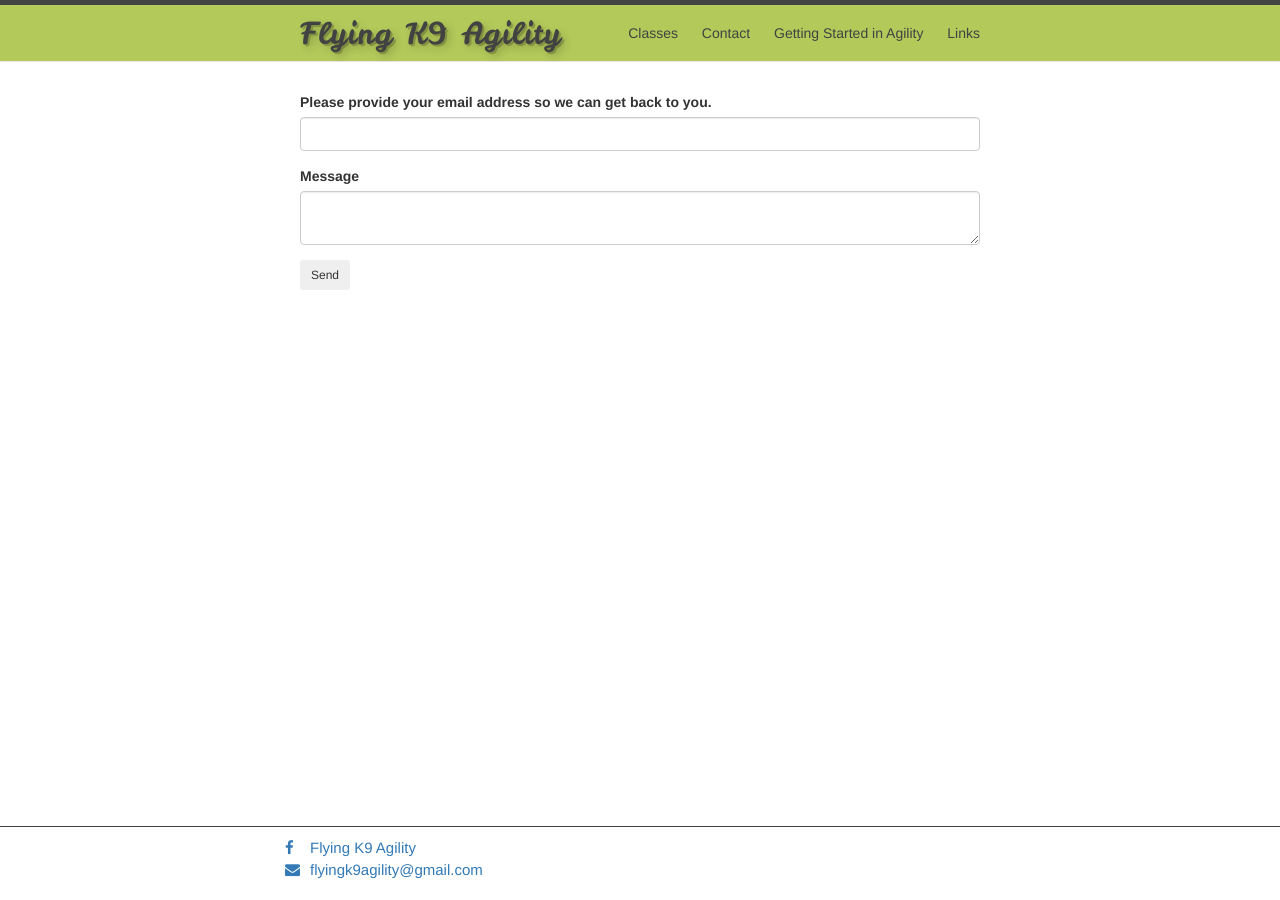
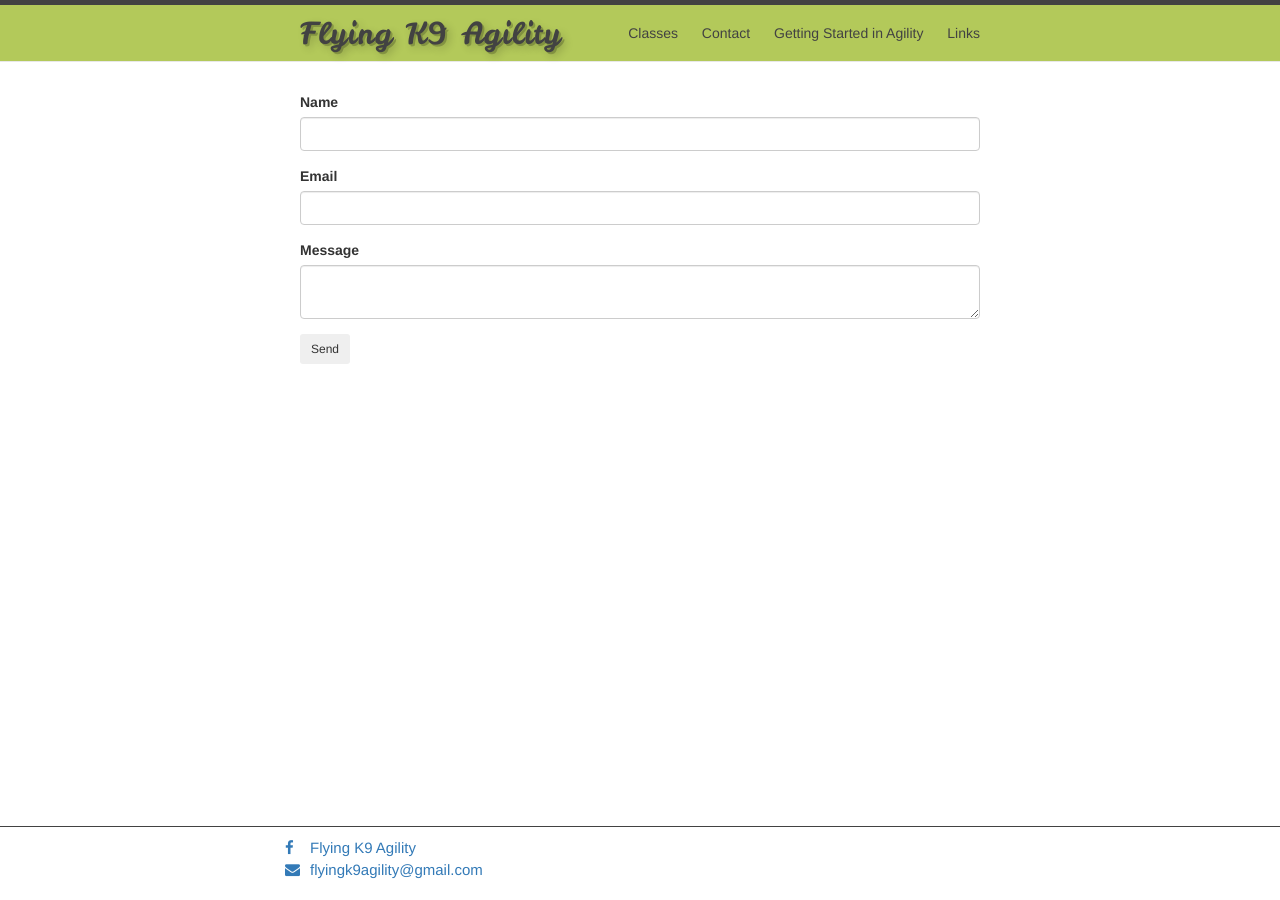
Before and after one commit to laynemcnish/flyingk9agility, a Jekyll site: the page built from contact.md, in a window 1280 px wide. Built offline with Jekyll 4.4.1, drawn with Linux system fonts in a browser that asks for light colours; nearby versions of some CDN libraries.

Commit message:
Update form

```diff
--- a/_layouts/contact.html
+++ b/_layouts/contact.html
@@ -2,10 +2,15 @@
 layout: default
 ---
 <div class="container-fluid">
-  <form action="http://formspree.io/{{ include site.email }}" class="form form-horizontal">
+  <form action="http://formspree.io/flyingk9agility@gmail.com" class="form form-horizontal" id="form">
     <div class="form-group">
-      <label class="form-label">Please provide your email address so we can get back to you.</label>
-      <input type="email" name="_replyto" class="form-control">
+      <label class="form-label">Name</label>
+      <input type="text" name="name" class="form-control" />
+    </div>
+
+    <div class="form-group">
+      <label class="form-label">Email</label>
+      <input type="email" name="_replyto" class="form-control" />
     </div>
 
     <div class="form-group">
```
